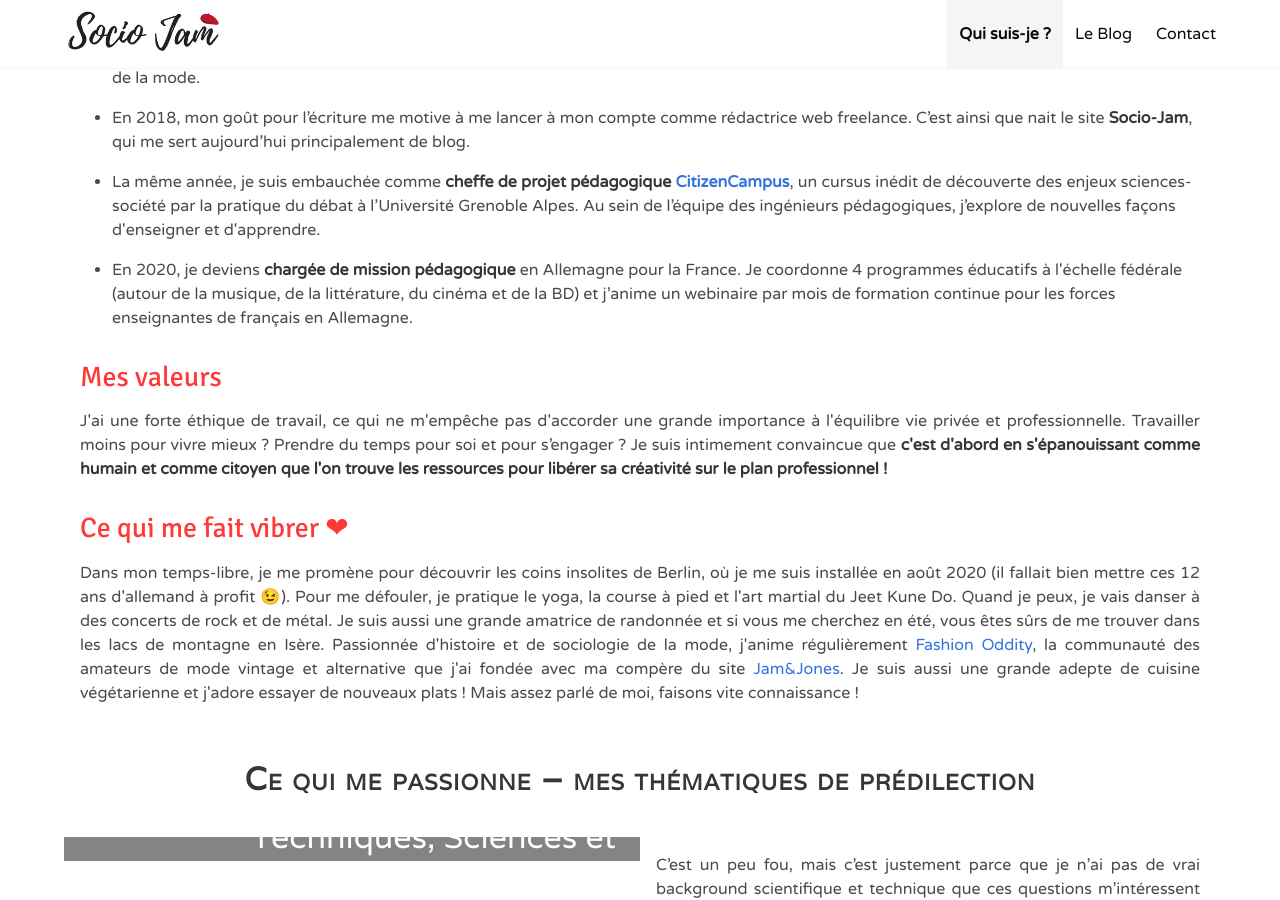
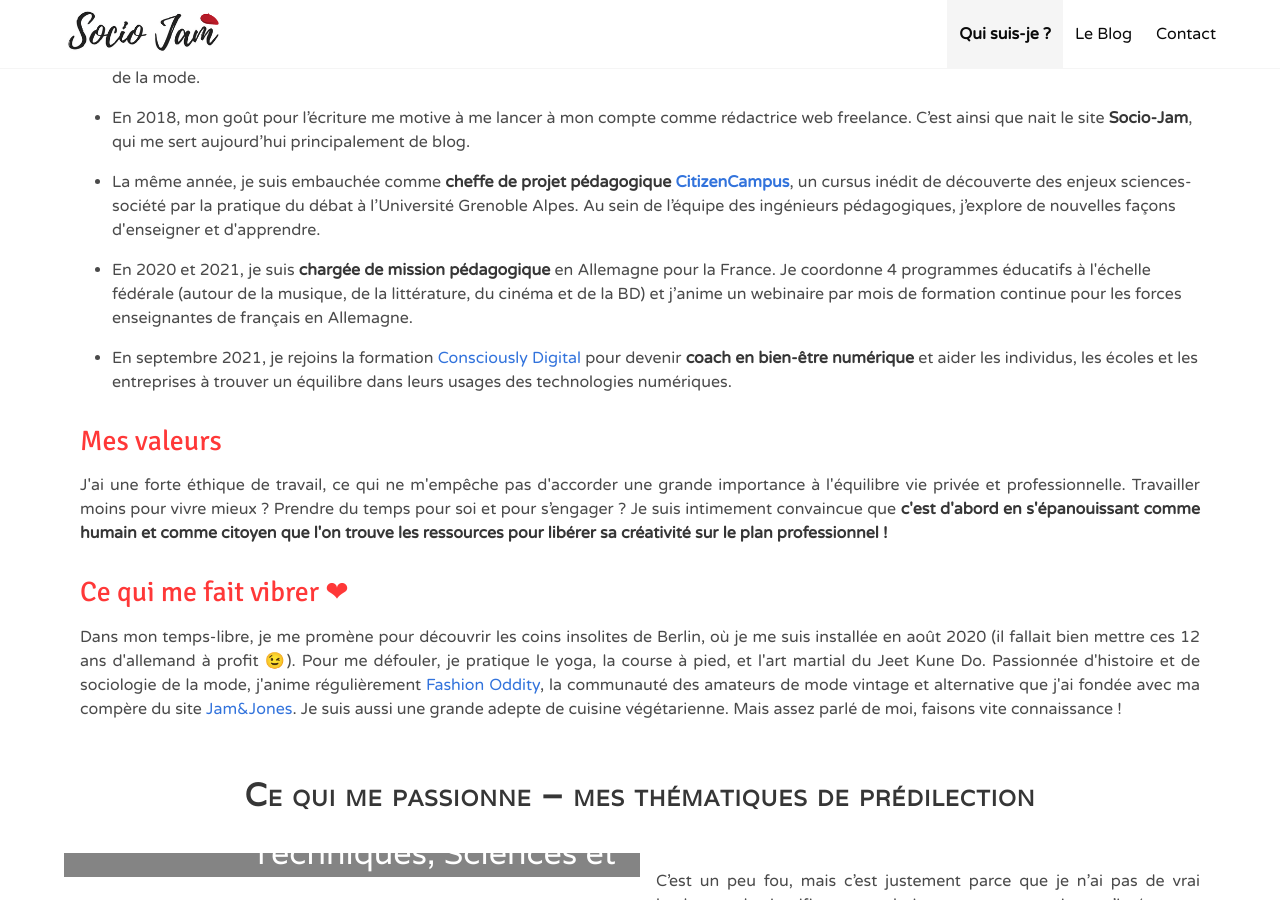
Before and after one commit to marguerite-p/marguerite-p.github.io, a Jekyll site: the page built from _custom_pages/about.html, in a window 1280 px wide and 900 px high, scrolled down 1465 px. Built offline with Jekyll 4.4.1, drawn with Linux system fonts in a browser that asks for light colours; a style sheet for code colours, icons or effects is not loaded; some of the changed text lies outside the part shown.

Commit message:
update index & about page

```diff
--- a/_custom_pages/about.html
+++ b/_custom_pages/about.html
@@ -4,7 +4,7 @@ nav: about
 order: 0
 
 meta_title: Marguerite Pometko – Qui suis-je ?
-meta_description: Chargée de projets culturels et pédagogiques, rédactrice et organisatrice de débats.
+meta_description: Coach en bien-être numérique, chargée de projets culturels et pédagogiques, rédactrice et organisatrice de débats.
 ---
 
 <div class="about-portrait">
@@ -17,7 +17,7 @@ meta_description: Chargée de projets culturels et pédagogiques, rédactrice et
 <div class="about-headline has-text-centered">
   <h1 class="title is-size-3 has-text-weight-bold">Hello ! Moi c'est Marguerite !</h1>
 
-  <p class="has-text-centered"><strong>Chargée de projets culturels et pédagogiques, rédactrice et organisatrice de débats</strong></p>
+  <p class="has-text-centered"><strong>Chargée de projets culturels et pédagogiques, coach en bien-être numérique et organisatrice de débats</strong></p>
 </div>
 
 <div class="about-main content">
@@ -63,10 +63,12 @@ meta_description: Chargée de projets culturels et pédagogiques, rédactrice et
       cursus inédit de découverte des enjeux sciences-société par la pratique du débat à l’Université Grenoble Alpes. Au
       sein de l’équipe des ingénieurs pédagogiques, j’explore de nouvelles façons d'enseigner et d'apprendre. </li>
 
-    <li>En 2020, je deviens <strong>chargée de mission pédagogique</strong> en Allemagne pour la France. Je coordonne 4 programmes éducatifs à l'échelle fédérale (autour
+    <li>En 2020 et 2021, je suis <strong>chargée de mission pédagogique</strong> en Allemagne pour la France. Je coordonne 4 programmes éducatifs à l'échelle fédérale (autour
       de la musique, de la littérature, du cinéma et de la BD) et j’anime un webinaire par mois de formation continue
-      pour
-      les forces enseignantes de français en Allemagne.
+      pour les forces enseignantes de français en Allemagne.
+    </li>
+
+    <li>En septembre 2021, je rejoins la formation  <a href="https://www.consciously-digital.com/coaches" target="_blank">Consciously Digital</a></strong> pour devenir <strong>coach en bien-être numérique</strong> et aider les individus, les écoles et les entreprises à trouver un équilibre dans leurs usages des technologies numériques.
     </li>
   </ul>
 
@@ -80,14 +82,11 @@ meta_description: Chargée de projets culturels et pédagogiques, rédactrice et
 
   <p>Dans mon temps-libre, je me promène pour découvrir les coins insolites de Berlin, où je me suis installée en août
     2020 (il fallait bien mettre ces 12 ans d'allemand à profit 😉). Pour me défouler, je pratique le yoga, la course à
-    pied et l'art martial du Jeet Kune Do. Quand je peux, je vais danser à des concerts de rock et de métal. Je suis aussi une grande
-    amatrice de randonnée et si vous me cherchez en été, vous êtes sûrs de me trouver dans les lacs de montagne
-    en Isère.
+    pied, et l'art martial du Jeet Kune Do.
     Passionnée d'histoire et de sociologie de la mode, j'anime régulièrement <a
       href="https://www.facebook.com/groups/fashionoddity/" target="_blank">Fashion Oddity</a>, la communauté des
     amateurs de mode vintage et alternative que j'ai fondée avec ma compère du site <a href="http://jamandjones.com/"
-      target="_blank">Jam&Jones</a>. Je suis aussi une grande adepte de cuisine végétarienne et j'adore essayer de
-    nouveaux plats ! Mais assez parlé de moi, faisons vite connaissance !</p>
+      target="_blank">Jam&Jones</a>. Je suis aussi une grande adepte de cuisine végétarienne. Mais assez parlé de moi, faisons vite connaissance !</p>
 </div>
 
 <div class="about-headline has-text-centered">
--- a/index.html
+++ b/index.html
@@ -25,7 +25,8 @@ title: Socio Jam par Marguerite Pometko
       <h2>Bienvenue, moi c’est Marguerite !</h2>
       <p>Je me passionne pour les <strong>relations entre la science et la société</strong>, et tout particulièrement pour les <strong>enjeux du numérique</strong>. Quelle influence nos objets digitaux ont-ils sur notre bien-être, sur notre planète, sur notre façon d’apprendre et de s’informer, sur notre démocratie ? </p>
       <p>Aujourd’hui j’écris, je coordonne des projets, j’organise des rencontres et j’anime des débats d’idées autour de ces thématiques. J’accompagne aussi la création de programmes originaux dans les domaines de la <strong>pédagogie, de la culture et de la communication.</strong></p>
-      <p>Actuellement, je travaille comme <strong>chargée de mission pédagogique</strong> en Allemagne où je coordonne 4 programmes éducatifs fédéraux autour du cinéma, de littérature et de la musique pour l’apprentissage de la langue française.</p>
+      <p>Actuellement, je suis en formation auprès de l'organisme britannique <a href="https://www.consciously-digital.com/coaches" target="_blank">Consciously Digital</a></strong> pour devenir <strong>coach en bien-être numérique</strong> et aider les individus, les écoles et les entreprises à trouver un équilibre dans leurs usages des technologies numériques.
+      </p>
       <a class="button is-primary" href="{% link _custom_pages/about.html %}">Me connaître</a>
       <div class="has-text-centered">
         <span>Je suis aussi sur</span>
```
